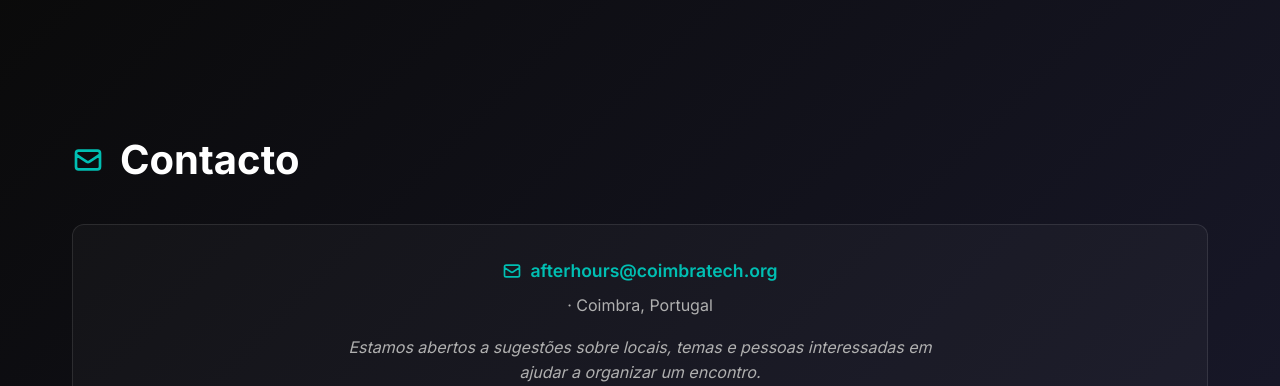
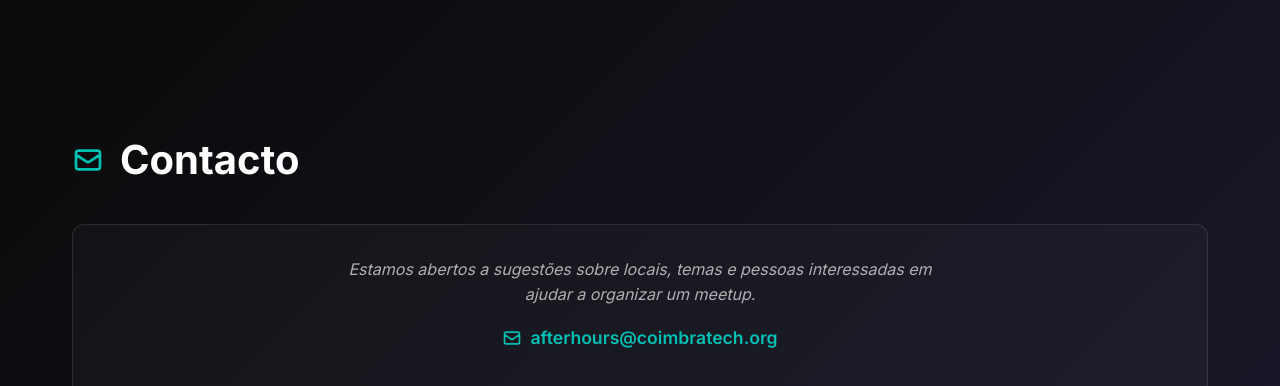
Before and after one commit to Coimbra-Tech-Afterhours/Coimbra-Tech-Afterhours.github.io, a plain HTML site: page index.html in a window 1280 px wide. Shown: the part 3222-3608 px from the top of the page. Drawn offline with Linux system fonts and the light colour scheme.

Commit message:
Fix Open Graph meta tags and improve contact section
- Update Open Graph image to use android-chrome-512x512.png for better social previews
- Add image dimensions and type meta tags for proper rendering
- Remove redundant "Coimbra, Portugal" paragraph from contact section
- Reorder contact section: feedback message before email link for better UX flow

```diff
--- a/index.html
+++ b/index.html
@@ -17,14 +17,17 @@
     <meta property="og:url" content="https://coimbratech.org/">
     <meta property="og:title" content="Coimbra Tech Afterhours | Comunidade Tech em Coimbra">
     <meta property="og:description" content="Comunidade afterwork para quem trabalha (ou quer trabalhar) em tecnologia, produto e startups em Coimbra.">
-    <meta property="og:image" content="https://coimbratech.org/logo.png">
+    <meta property="og:image" content="https://coimbratech.org/favicon_io/android-chrome-512x512.png">
+    <meta property="og:image:width" content="512">
+    <meta property="og:image:height" content="512">
+    <meta property="og:image:type" content="image/png">
 
     <!-- Twitter -->
     <meta property="twitter:card" content="summary_large_image">
     <meta property="twitter:url" content="https://coimbratech.org/">
     <meta property="twitter:title" content="Coimbra Tech Afterhours | Comunidade Tech em Coimbra">
     <meta property="twitter:description" content="Comunidade afterwork para quem trabalha (ou quer trabalhar) em tecnologia, produto e startups em Coimbra.">
-    <meta property="twitter:image" content="https://coimbratech.org/logo.png">
+    <meta property="twitter:image" content="https://coimbratech.org/favicon_io/android-chrome-512x512.png">
 
     <!-- Google Fonts -->
     <link rel="preconnect" href="https://fonts.googleapis.com">
@@ -391,14 +394,13 @@
                     Contacto
                 </h2>
                 <div class="info-section">
+                    <p class="contact-feedback">Estamos abertos a sugestões sobre locais, temas e pessoas interessadas em ajudar a organizar um <em>meetup</em>.</p>
                     <a href="mailto:afterhours@coimbratech.org" class="info-link contact-email">
                         <svg fill="none" stroke="currentColor" viewBox="0 0 24 24" stroke-width="2">
                             <path stroke-linecap="round" stroke-linejoin="round" d="M3 8l7.89 5.26a2 2 0 002.22 0L21 8M5 19h14a2 2 0 002-2V7a2 2 0 00-2-2H5a2 2 0 00-2 2v10a2 2 0 002 2z"/>
                         </svg>
                         afterhours@coimbratech.org
                     </a>
-                    <p class="contact-location">· Coimbra, Portugal</p>
-                    <p class="contact-feedback">Estamos abertos a sugestões sobre locais, temas e pessoas interessadas em ajudar a organizar um encontro.</p>
                     <div class="contact-social">
                         <a href="https://github.com/Coimbra-Tech-Afterhours" target="_blank" rel="noopener noreferrer" class="social-link">
                             <svg width="20" height="20" viewBox="0 0 24 24" fill="currentColor">
@@ -423,14 +425,13 @@
                     Contact
                 </h2>
                 <div class="info-section">
+                    <p class="contact-feedback">We're open to suggestions about venues, topics, and people interested in helping organize a meetup.</p>
                     <a href="mailto:afterhours@coimbratech.org" class="info-link contact-email">
                         <svg fill="none" stroke="currentColor" viewBox="0 0 24 24" stroke-width="2">
                             <path stroke-linecap="round" stroke-linejoin="round" d="M3 8l7.89 5.26a2 2 0 002.22 0L21 8M5 19h14a2 2 0 002-2V7a2 2 0 00-2-2H5a2 2 0 00-2 2v10a2 2 0 002 2z"/>
                         </svg>
                         afterhours@coimbratech.org
                     </a>
-                    <p class="contact-location">· Coimbra, Portugal</p>
-                    <p class="contact-feedback">We're open to suggestions about venues, topics, and people interested in helping organize a meetup.</p>
                     <div class="contact-social">
                         <a href="https://github.com/Coimbra-Tech-Afterhours" target="_blank" rel="noopener noreferrer" class="social-link">
                             <svg width="20" height="20" viewBox="0 0 24 24" fill="currentColor">
```
